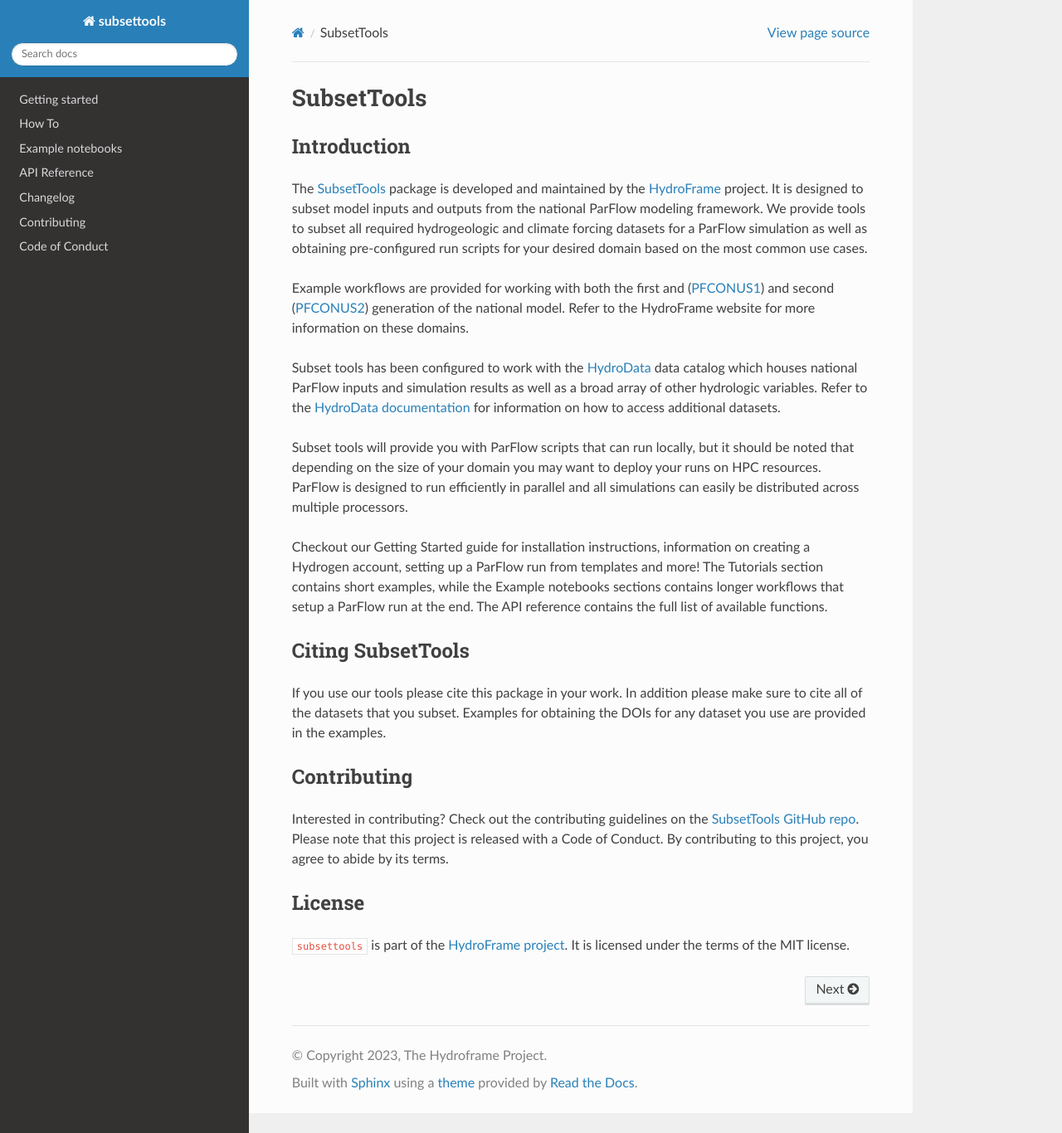
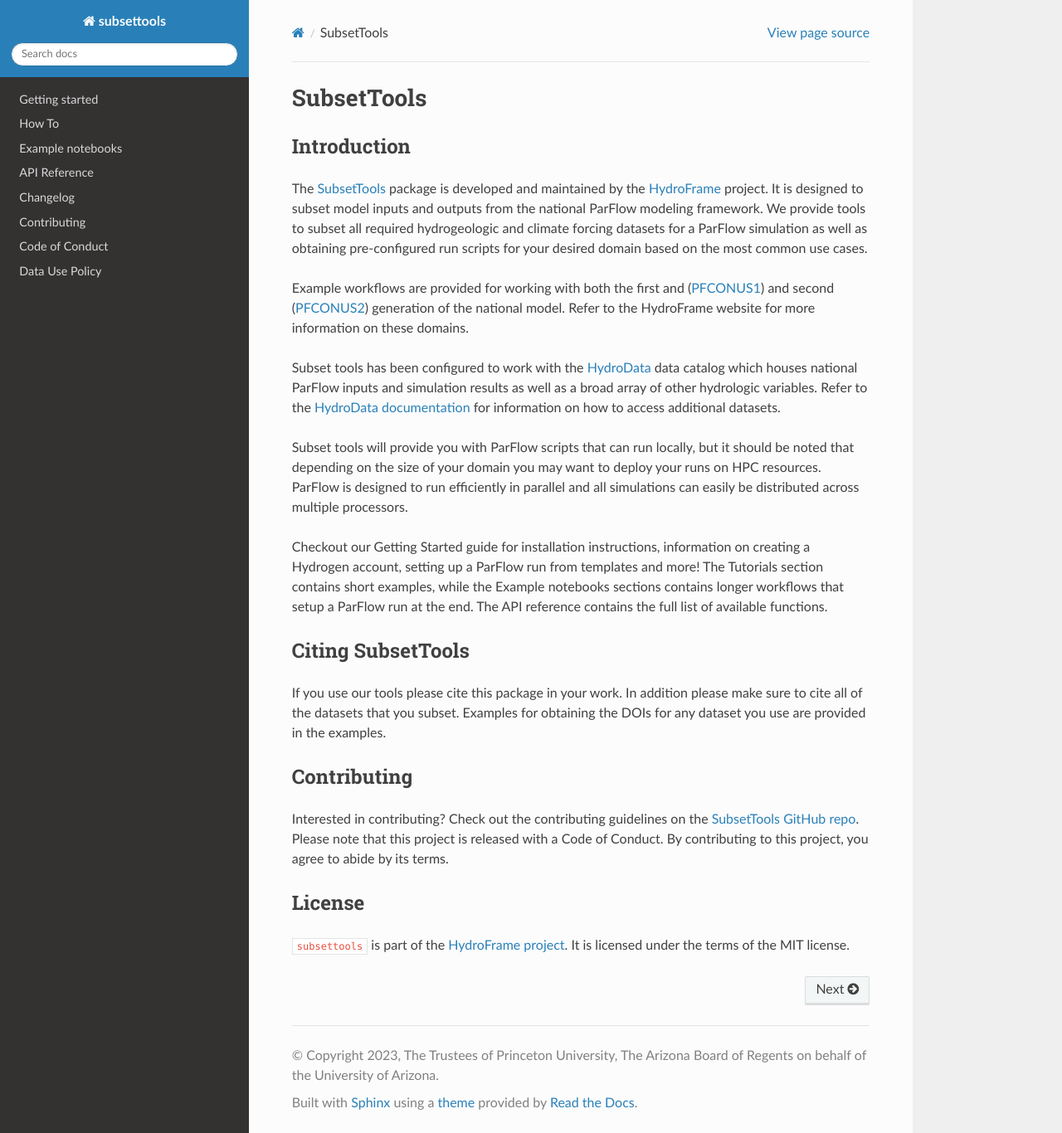
Before and after one commit to hydroframe/subsettools, a Sphinx documentation site: the page built from docs/index.md, in a window 1280 px wide and 1366 px high. Shown: the whole window at 83% size. Built offline with Sphinx 7.4.7 and the Read the Docs theme 2.0.0, drawn with Linux system fonts in a browser that asks for light colours.

Commit message:
change copyright and add data use policy placeholder

````diff
--- a/docs/conf.py
+++ b/docs/conf.py
@@ -7,7 +7,7 @@
 # -- Project information -----------------------------------------------------
 
 project = "subsettools"
-copyright = "2023, The Hydroframe Project"
+copyright = "2023, The Trustees of Princeton University, The Arizona Board of Regents on behalf of the University of Arizona"
 author = "George Artavanis, Amanda Triplett"
 
 # -- General configuration ---------------------------------------------------
--- a/docs/index.md
+++ b/docs/index.md
@@ -35,4 +35,5 @@
 changelog.md
 contributing.md
 conduct.md
+data_use_policy.md
 ```
````
Also changed, not shown: docs/data_use_policy.md (added, +4 -0 lines).
